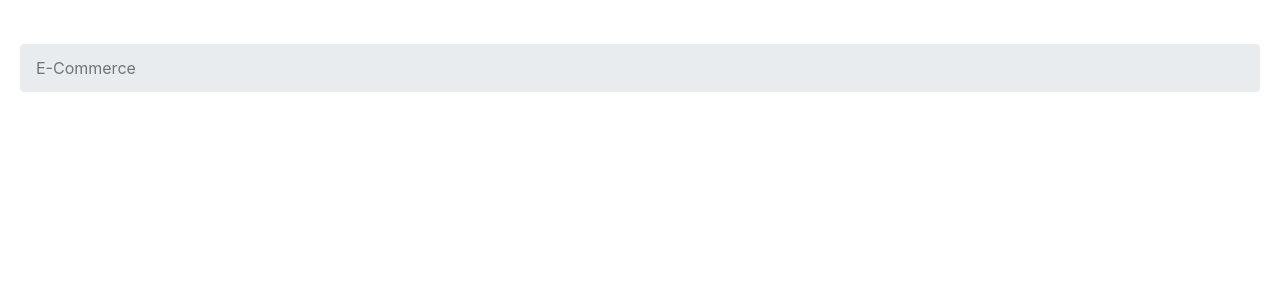
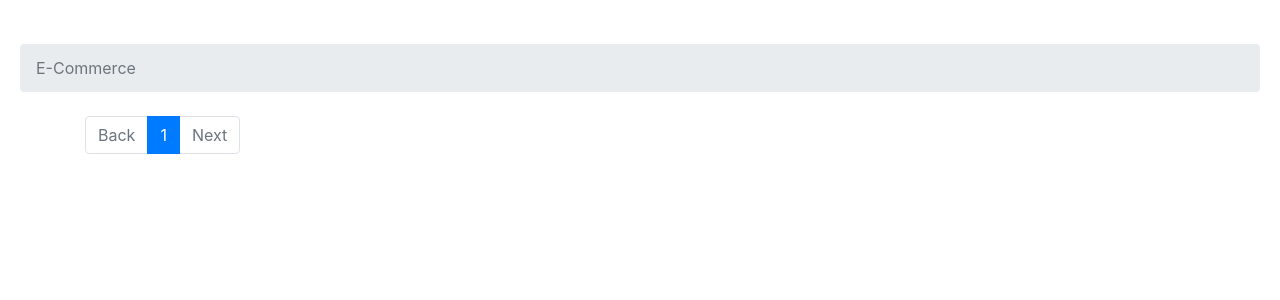
Before and after one commit to MohamedWage/e_commerce, a Django app: page / in a window 1280 px wide. Shown: the part 57-357 px from the top of the page. Run offline with Django 5.2, Linux system fonts and the light colour scheme; some libraries are stand-ins or nearby versions.

Commit message:
add pagination to productview

```diff
--- a/account/models.py
+++ b/account/models.py
@@ -76,7 +76,9 @@
     selling_price = models.DecimalField(max_digits=10, decimal_places=2)
     Purchase_price = models.DecimalField(max_digits=10, decimal_places=2)
     disscount = models.DecimalField(max_digits=10, decimal_places=2,default=0)
-    quantity = models.IntegerField()
+    quantity = models.PositiveIntegerField()
+    created_date = models.DateTimeField(auto_now_add=True)
+
     def __str__(self):
         return self.name
 
--- a/store/views.py
+++ b/store/views.py
@@ -4,10 +4,13 @@
 from django.shortcuts import get_object_or_404
 from account.models import *
 from django.contrib.auth.mixins import LoginRequiredMixin
+
 # Create your views here.
 
 
 class ProductView(ListView):
+    paginate_by = 20
+    ordering = ['-created_date']
     model = Product
     template_name = 'home.html'
     context_object_name = 'products'
--- a/templates/home.html
+++ b/templates/home.html
@@ -1,32 +1,72 @@
-{%extends 'base.html'%}
-{% block title%}
-E-Commerce
-{% endblock %}
+{%extends 'base.html'%} {% block title%} E-Commerce {% endblock %}
  {%block breadcrumb%}
-    <li class="breadcrumb-item active" >
-                E-Commerce
-            </li>
-{% endblock %}
-{%block content%}
+<li class="breadcrumb-item active">E-Commerce</li>
+{% endblock %} {%block content%}
 <div class="container">
   <div class="row">
     {%for product in products%}
-<div class="card m-2 col-3 " >
-    <img class="card-img-top" height="250" width ="100" src="{{ product.image.url}}" alt="{{product.name}}">
+    <div class="card m-2 col-3">
+      <img
+        class="card-img-top"
+        height="250"
+        width="100"
+        src="{{ product.image.url}}"
+        alt="{{product.name}}"
+      />
       <div class="card-body">
-    <h5 class="card-title">{{ product.name  }}</h5>
+        <h5 class="card-title">{{ product.name }}</h5>
         <p class="card-text">{{ product.description }}</p>
         <p class="card-text">the price is: {{ product.selling_price}}</p>
         {% with p_id=product.id|stringformat:"s" %}
          {% if p_id in request.session.cart %}
-            <a href="{% url 'addtocart' product.id %}" class="btn btn-danger mt-auto">remove from Cart </a>
+        <a
+          href="{% url 'addtocart' product.id %}"
+          class="btn btn-danger mt-auto"
+          >remove from Cart
+        </a>
         {% else %}
-            <a href="{% url 'addtocart' product.id %}" class="btn btn-primary mt-auto">add to cart</a>
-        {% endif %}
-    {% endwith %}
+        <a
+          href="{% url 'addtocart' product.id %}"
+          class="btn btn-primary mt-auto"
+          >add to cart</a
+        >
+        {% endif %} {% endwith %}
       </div>
     </div>
     {%endfor%}
   </div>
+  <ul class="pagination">
+    {%if page_obj.has_previous%}
+    <li class="page-item">
+      <a class="page-link" href="?page={{page_obj.previous_page_number}}">
+        Back
+      </a>
+    </li>
+    {%else%}
+    <li class="page-item disabled">
+      <span class="page-link"> Back </span>
+    </li>
+    {%endif%}
+     {%for page in page_obj.paginator.page_range%}
+      {%if page_obj.number == page %}
+    <li class="page-item active">
+      <span class="page-link"> {{page}} </span>
+    </li>
+    {% else %}
+    <li class="page-item">
+      <a class="page-link" href="?page={{page}}"> {{page}} </a>
+    </li>
+    {%endif%}
+    {%endfor%}
+    {%if page_obj.has_next%}
+    <li class="page-item">
+      <a class="page-link" href="?page={{page_obj.next_page_number}}"> Next </a>
+    </li>
+    {%else%}
+    <li class="page-item disabled">
+      <span class="page-link"> Next </span>
+    </li>
+    {%endif%}
+  </ul>
 </div>
 {% endblock %}
```
Also changed, not shown: account/migrations/0004_product_created_date_alter_product_quantity.py (added). Lines whose indentation alone changed are shown as unchanged.
